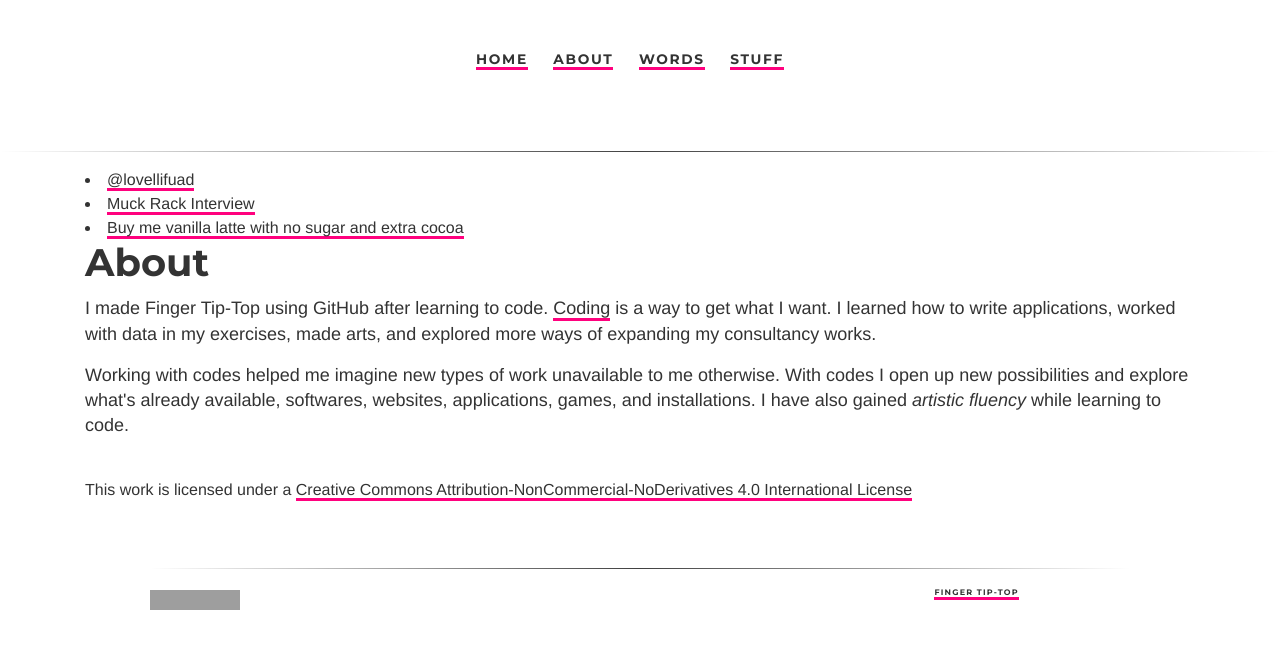
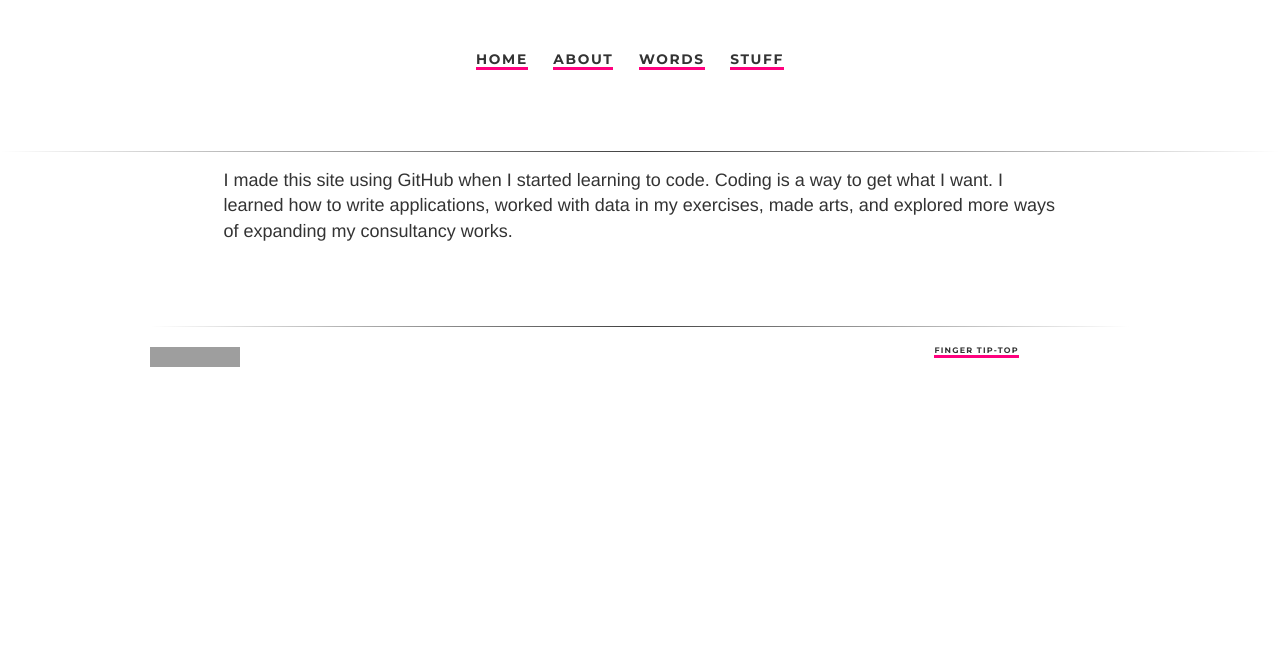
Before and after one commit to ariesti/ariesti.github.io, a Jekyll site: the page built from about/index.html, in a window 1280 px wide. Shown: the top 649 px of the page. Built offline with Jekyll 4.4.1, drawn with Linux system fonts in a browser that asks for light colours; grey boxes are pictures that could not be loaded.

Commit message:
Restarted the content with page div
Parent floats

```diff
--- a/about/index.html
+++ b/about/index.html
@@ -4,40 +4,11 @@ title: About Lovelli Fuad
 tagline: Coding is a way to get what I want
 description: Some details about Finger Tip-top and why it was created
 ---
-<div class="about>
-<h2>Experience</h2>
-<p><strong>'02:</strong> Trained for assistant lecturer position, UI</p>
-<p><strong>'03:</strong> Graduated, lectured in the humanities</p>
-<p><strong>'04-'06:</strong> Managed the marketing for the center for language studies, became a certified teacher of English as a foreign language, and a language test writer</p>
-<p><strong>'06-'07:</strong> Assisted at the center for health research, UI</p>
-<p><strong>'07-'08:</strong> Left to learn print journalism</p>
-<p><strong>'08-'09:</strong> Launched a radio show</p>
-<p><strong>'10:</strong> End of radio dj-ing</p>
-<p><strong>'13:</strong> Started coding</p>
-<p><strong>'14-'15:</strong> Studied data science</p>
-<p><strong>'16:</strong> Took up web dev & UX (manual testing)</p>
-<p><strong>'17:</strong> Adopted 4 kittens</p>
-
-<h2>Connect</h2>
-<ul class="links">
-	<li><a href="https://twitter.com/lovellifuad">@lovellifuad</a></li>
-	<li><a href="https://muckrack.com/lovellifuad/interview">Muck Rack Interview</a></li>
-	<li><a href="https://ko-fi.com/A085SKR">Buy me vanilla latte with no sugar and extra cocoa</a></li>
-</ul>
-
-<h1>About</h1>
-<p>
-I made Finger Tip-Top using GitHub after learning to code.
-<a href="https://github.com/ariesti">Coding</a> is a way to get what I want.
-I learned how to write applications, worked with data in my exercises, made arts, and explored more ways of expanding my consultancy works.
-</p>
-<p>
-Working with codes helped me imagine new types of work unavailable to me otherwise.
-With codes I open up new possibilities and explore what's already available, softwares, websites, applications, games, and installations.
-I have also gained <i>artistic fluency</i> while learning to code.
-</p>
-
-<br>
-This work is licensed under a <a rel="license" href="http://creativecommons.org/licenses/by-nc-nd/4.0/">Creative Commons Attribution-NonCommercial-NoDerivatives 4.0 International License</a>
-<br>
-</div
+<div class="page">
+	<div class="about">
+		<p>I made this site using GitHub when I started learning to code.
+		Coding is a way to get what I want.
+		I learned how to write applications, worked with data in my exercises, made arts, and explored more ways of expanding my consultancy works.
+		</p>
+	</div>
+</div>
```
